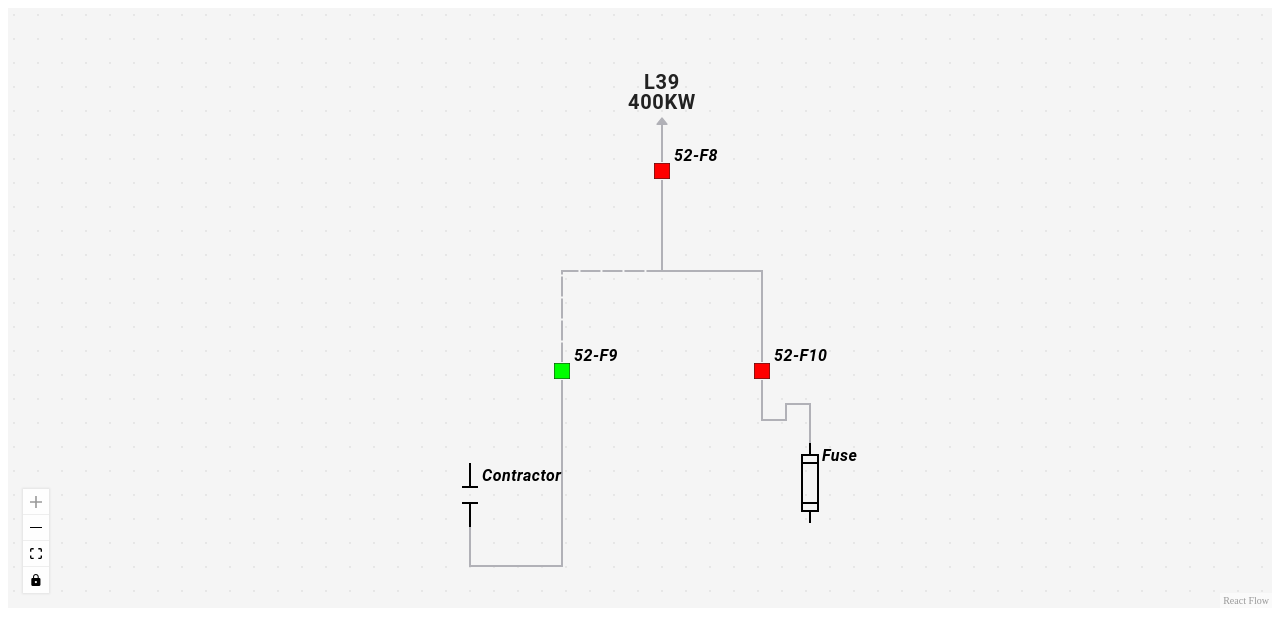
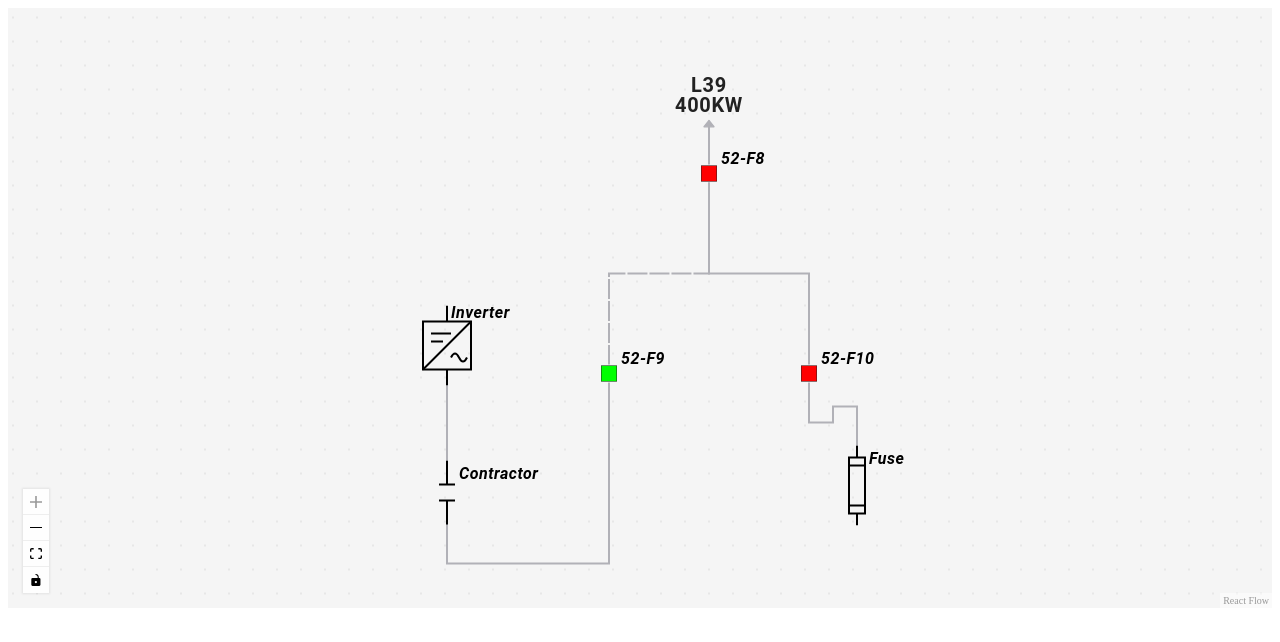
Before and after one commit to shubhamsahu1/reactFlowElecticalwiring, a React (Vite) app: page / in a window 1280 px wide. Shown: the top 642 px of the page. Built offline with nearby package versions, Linux system fonts and the light colour scheme.

Commit message:
inverter node

```diff
--- /dev/null
+++ b/src/components/nodes/InverterNode.tsx
@@ -0,0 +1,81 @@
+import { memo } from 'react';
+import { Box, Typography } from '@mui/material';
+import { Position } from '@xyflow/react';
+import Terminal from '../handler/Terminal';
+
+interface InverterNodeProps {
+    data: {
+        label?: string;
+        rotation?: 'vertical' | 'horizontal';
+    };
+}
+
+const InverterNode = ({ data }: InverterNodeProps) => {
+    const rotation = data.rotation || 'vertical';
+    const isVertical = rotation === 'vertical';
+
+    return (
+        <Box
+            sx={{
+                display: 'flex',
+                alignItems: 'center',
+                justifyContent: 'center',
+                position: 'relative',
+                background: 'transparent',
+            }}
+        >
+            {data.label && (
+                <Box sx={{ position: 'absolute', top: -8, left: isVertical ? 22 : -5 }}>
+                    <Typography
+                        variant="caption"
+                        sx={{
+                            fontSize: '8px',
+                            fontWeight: 'bold',
+                            fontStyle: 'italic',
+                            whiteSpace: 'nowrap',
+                        }}
+                    >
+                        {data.label}
+                    </Typography>
+                </Box>
+            )}
+
+            <Box sx={{ transform: isVertical ? undefined : 'rotate(-90deg)' }}>
+                <svg width={40} height={40} viewBox="0 0 40 40">
+                    {/* Outer square */}
+                    <rect x="8" y="8" width="24" height="24" stroke="black" strokeWidth="1" fill="none" />
+
+                    {/* Diagonal */}
+                    <line x1="32" y1="8" x2="8" y2="32" stroke="black" strokeWidth="1" />
+
+                    {/* DC symbol: Two horizontal lines in top-left corner */}
+                    <line x1="12" y1="14" x2="22" y2="14" stroke="black" strokeWidth="1" />
+                    <line x1="12" y1="18" x2="18" y2="18" stroke="black" strokeWidth="1" />
+
+                    {/* AC symbol: sine wave on bottom-right */}
+                    <path d="M22 26 q2 -4 4 0 t4 0" stroke="black" strokeWidth="1" fill="none" />
+
+                    {/* Terminals: vertical lines top and bottom */}
+                    <line x1="20" y1="0" x2="20" y2="8" stroke="black" strokeWidth="1" />
+                    <line x1="20" y1="32" x2="20" y2="40" stroke="black" strokeWidth="1" />
+                </svg>
+
+
+                {/* Terminals */}
+                {isVertical ? (
+                    <>
+                        <Terminal type="source" position={Position.Top} id="top" style={{ left: 20, top: 3 }} />
+                        <Terminal type="source" position={Position.Bottom} id="bottom" style={{ left: 20, bottom: 8 }} />
+                    </>
+                ) : (
+                    <>
+                        <Terminal type="source" position={Position.Left} id="left" style={{ top: 3, left: 20 }} />
+                        <Terminal type="source" position={Position.Right} id="right" style={{ top: 37, right: 20 }} />
+                    </>
+                )}
+            </Box>
+        </Box>
+    );
+};
+
+export default memo(InverterNode);
--- a/src/views/View3.tsx
+++ b/src/views/View3.tsx
@@ -19,12 +19,14 @@ import LabelNode from '../components/nodes/LabelNode';
 import Wire from '../components/edge/Wire';
 import FuseNode from '../components/nodes/FuseNode';
 import ContractorNode from '../components/nodes/ContractorNode';
+import InverterNode from '../components/nodes/InverterNode';
 
 const nodeTypes = {
     squareIndicator: SquareIndicatorNode,
     labelNode: LabelNode,
     fuseNode: FuseNode,
-    contractorNode: ContractorNode
+    contractorNode: ContractorNode,
+    inverterNode: InverterNode
 };
 
 type CustomNode = Node<{
@@ -77,7 +79,13 @@ export default function View2() {
                 id: '6',
                 type: 'contractorNode',
                 data: { label: 'Contractor', rotation: 'vertical' },
-                position: { x: 100, y: 200 },
+                position: { x: 65, y: 197.5 },
+            },
+            {
+                id: '7',
+                type: 'inverterNode',
+                data: { label: 'Inverter', rotation: 'vertical' },
+                position: { x: 53, y: 120 },
             }
         ]);
         setEdges([
@@ -123,6 +131,14 @@ export default function View2() {
                 sourceHandle: 'bottom',
                 targetHandle: 'bottom',
                 type: 'Wire',
+            },
+            {
+                id: 'e1-7',
+                source: '6',
+                target: '7',
+                sourceHandle: 'top',
+                targetHandle: 'bottom',
+                type: 'Wire',
             }
         ]);
     }, []);
@@ -130,7 +146,7 @@ export default function View2() {
     const onConnect = () => {
         // Do nothing
     };
-
+    console.log(nodes);
     return (
         <Box sx={{ width: '100%', height: '600px' }}>
             <ReactFlow
@@ -142,9 +158,9 @@ export default function View2() {
                 nodeTypes={nodeTypes}
                 edgeTypes={edgeTypes}
                 style={{ background: '#f5f5f5' }}
-                nodesDraggable={false}
-                nodesConnectable={false}
-                elementsSelectable={false}
+                // nodesDraggable={false}
+                // nodesConnectable={false}
+                // elementsSelectable={false}
                 connectionMode={ConnectionMode.Loose}
                 fitView
             >
```
